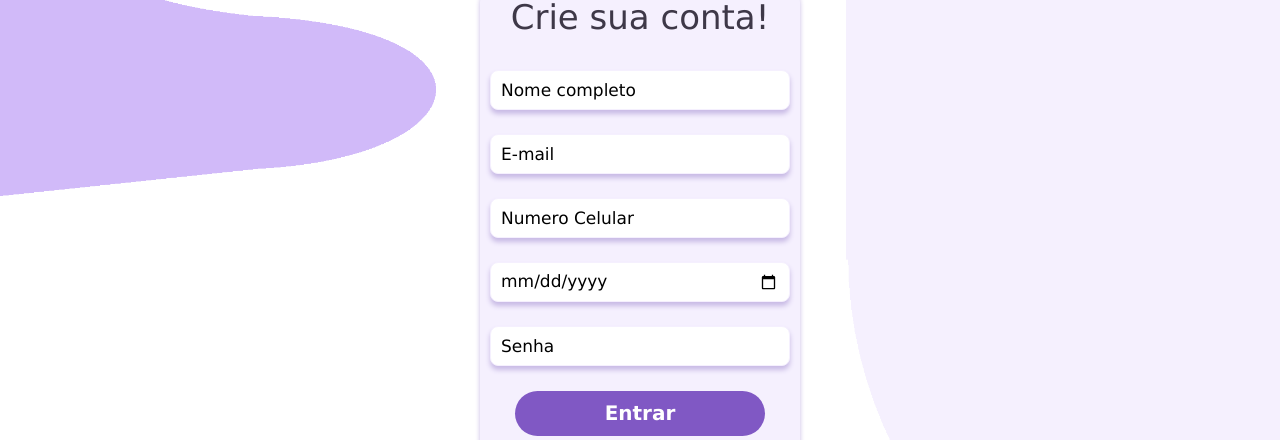
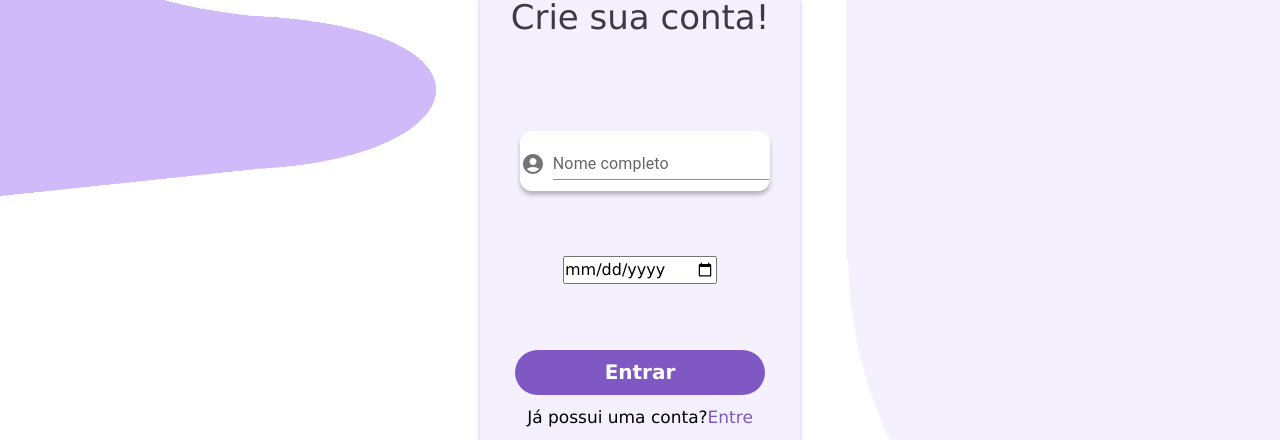
Before and after one commit to yasminwtr/ThePurpleHouse, a React (Create React App) app: page /Cadastro in a window 1280 px wide. Shown: the part 266-706 px from the top of the page. Built offline with nearby package versions, Linux system fonts and the light colour scheme.

Commit message:
Input com ícone na página de cadastro

```diff
--- a/src/components/Cadastro/index.js
+++ b/src/components/Cadastro/index.js
@@ -8,6 +8,16 @@ import { GiPadlock } from 'react-icons/gi'
 import { AiFillEye } from 'react-icons/ai'
 import { AiFillEyeInvisible } from 'react-icons/ai'
 
+
+import Box from '@mui/material/Box';
+import Input from '@mui/material/Input';
+import InputLabel from '@mui/material/InputLabel';
+import InputAdornment from '@mui/material/InputAdornment';
+import FormControl from '@mui/material/FormControl';
+import TextField from '@mui/material/TextField';
+import AccountCircle from '@mui/icons-material/AccountCircle';
+
+import PlaceIcon from '@mui/icons-material/Place';
 
 function Cadastro() {
   return (
@@ -21,14 +31,42 @@ function Cadastro() {
             <h1 className='h1-cadastro'>Crie sua conta!</h1>
           </div>
           <div className='form-cadastro'>
-                        <div className='icon-cadastro'>
-                            {/* <i><FaUser className='i-cadastro'/></i> */}
-                            <input className='input-cadastro' type={'text'} placeholder='Nome completo' />
-                        </div>
-                        <input className='input-cadastro' type={'email'} placeholder='E-mail' />
-                        <input className='input-cadastro' type={'tel'} placeholder='Numero Celular' />
+            {/* <Box sx={{ '& > :not(style)': { m: 0.1 } }}>
+              <Box className='input-cadastro' sx={{ display: 'flex', alignItems: 'flex-end' }}>
+                <AccountCircle sx={{ color: 'action.active', mr: 1, my: 1.5 }} />
+                <TextField id="input-with-sx" label="Nome completo" variant="standard" />
+              </Box>
+            </Box>
+            <Box sx={{ '& > :not(style)': { m: 0.5 } }}>
+              <Box className='input-cadastro' sx={{ display: 'flex', alignItems: 'flex-end' }}>
+                <AccountCircle sx={{ color: 'action.active', mr: 1, my: 1.2 }} />
+                <TextField id="input-with-sx" label="E-mail" variant="standard" />
+              </Box>
+            </Box>
+            <Box sx={{ '& > :not(style)': { m: 0.5 } }}>
+              <Box className='input-cadastro' sx={{ display: 'flex', alignItems: 'flex-end' }}>
+                <AccountCircle sx={{ color: 'action.active', mr: 1, my: 1.2 }} />
+                <TextField id="input-with-sx" label="Numero Celular" variant="standard" />
+              </Box>
+            </Box>
+            <Box sx={{ '& > :not(style)': { m: 0.5 } }}>
+              <Box className='input-cadastro' sx={{ display: 'flex', alignItems: 'flex-end' }}>
+                <AccountCircle sx={{ color: 'action.active', mr: 1, my: 1.2 }} />
+                <TextField id="input-with-sx" label="Data de Nascimento" variant="standard" />
+              </Box>
+            </Box> */}
+
+
+            <Box className="inputSearch" sx={{ '& > :not(style)': { m: 0.1 } }}>
+              <Box sx={{ display: 'flex', alignItems: 'flex-end' }}>
+                <AccountCircle sx={{ color: 'action.active', mr: 1, my: 0.5 }} />
+                <TextField id="input-with-sx" label="Nome completo" variant="standard" />
+              </Box>
+            </Box>
+
+
+
             <input className='input-cadastro' type={'date'} placeholder='Data de Nascimento' />
-                        <input className='input-cadastro' type={'password'} placeholder='Senha' />
             <div>
               <button className='button-cadastro'>Entrar</button>
               <div>
@@ -39,7 +77,7 @@ function Cadastro() {
           </div>
         </div>
       </div>
-        </div>
+    </div >
   )
 }
 
--- a/src/components/Cadastro/style.css
+++ b/src/components/Cadastro/style.css
@@ -41,18 +41,9 @@
     flex-direction: column;
     justify-content: space-evenly;
     height: 450px;
+
 }
 
-.input-cadastro{
-    padding: 10px;
-    color: #000000;
-    font-size: 17px;
-    height: 40px;
-    width: 300px;
-    border: 1px solid #F5F0FE;
-    border-radius: 8px;
-    box-shadow: 0px 4px 5px #c8bae5;
-}
 
 /* .i-cadastro{
     font-size: 23px;
```
Lines whose indentation alone changed are shown as unchanged.
